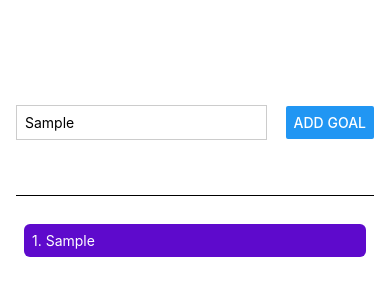
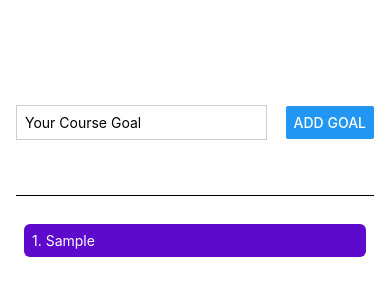
Before and after one commit to ragg09/react-native-course, a React Native app: screen / in a window 390 px wide. Both pictures are taken after typing "Sample" into the empty fields and a click on the button "ADD GOAL". Shown: the top 300 px of the page. Built offline with nearby package versions, Linux system fonts and the light colour scheme.

Commit message:
Making Components out of App.js

```diff
--- a/App.js
+++ b/App.js
@@ -1,23 +1,12 @@
 import { useState } from 'react';
-import {
-  Button,
-  ScrollView,
-  StyleSheet,
-  Text,
-  TextInput,
-  View,
-  FlatList
-} from 'react-native';
+import { Button, StyleSheet, TextInput, View, FlatList } from 'react-native';
+import GoalItem from './components/GoalItem';
+import GoalInput from './components/GoalInput';
 
 export default function App() {
-  const [inputGoal, setInputGoal] = useState('');
   const [goalLists, setGoalLists] = useState([]);
 
-  const goalInptutHandler = (input) => {
-    setInputGoal(input);
-  };
-
-  const addGoalHandler = () => {
+  const addGoalHandler = (inputGoal) => {
     setGoalLists((currentGoalLists) => [
       ...currentGoalLists,
       { text: inputGoal, id: Math.random() }
@@ -26,24 +15,13 @@ export default function App() {
 
   return (
     <View style={styles.appContainer}>
-      <View style={styles.inputContainer}>
-        <TextInput
-          style={styles.textInput}
-          placeholder="Your Course Goal"
-          onChangeText={goalInptutHandler}
-        />
-        <Button title="Add Goal" onPress={addGoalHandler} />
-      </View>
+      <GoalInput onPress={addGoalHandler} />
       <View style={styles.goalsContainer}>
         <FlatList
           data={goalLists}
           renderItem={(itemData) => {
             return (
-              <View style={styles.goalItem}>
-                <Text style={styles.goalItemText}>
-                  {itemData.index + 1}. {itemData.item.text}
-                </Text>
-              </View>
+              <GoalItem id={itemData.index + 1} text={itemData.item.text} />
             );
           }}
           alwaysBounceVertical={false}
@@ -72,23 +50,7 @@ const styles = StyleSheet.create({
     borderBottomWidth: 1,
     borderBottomColor: 'black'
   },
-  textInput: {
-    borderWidth: 1,
-    borderColor: '#cccccc',
-    width: '70%',
-    marginRight: 8,
-    padding: 8
-  },
   goalsContainer: {
     flex: 4
-  },
-  goalItem: {
-    margin: 8,
-    borderRadius: 6,
-    backgroundColor: '#5e0acc',
-    padding: 8
-  },
-  goalItemText: {
-    color: 'white'
   }
 });
--- /dev/null
+++ b/components/GoalInput.js
@@ -0,0 +1,54 @@
+import { useState } from 'react';
+import {
+  Button,
+  ScrollView,
+  StyleSheet,
+  Text,
+  TextInput,
+  View,
+  FlatList
+} from 'react-native';
+
+export default function GoalInput({ onPress }) {
+  const [inputGoal, setInputGoal] = useState('');
+
+  const goalInptutHandler = (input) => {
+    setInputGoal(input);
+  };
+
+  const addGoalHandler = () => {
+    onPress(inputGoal);
+    setInputGoal('');
+  };
+
+  return (
+    <View style={styles.inputContainer}>
+      <TextInput
+        style={styles.textInput}
+        placeholder="Your Course Goal"
+        onChangeText={goalInptutHandler}
+        value={inputGoal}
+      />
+      <Button title="Add Goal" onPress={addGoalHandler} />
+    </View>
+  );
+}
+
+const styles = StyleSheet.create({
+  inputContainer: {
+    flex: 1,
+    flexDirection: 'row',
+    justifyContent: 'space-between',
+    alignItems: 'center',
+    marginBottom: 20,
+    borderBottomWidth: 1,
+    borderBottomColor: 'black'
+  },
+  textInput: {
+    borderWidth: 1,
+    borderColor: '#cccccc',
+    width: '70%',
+    marginRight: 8,
+    padding: 8
+  }
+});
--- /dev/null
+++ b/components/GoalItem.js
@@ -0,0 +1,31 @@
+import {
+  Button,
+  ScrollView,
+  StyleSheet,
+  Text,
+  TextInput,
+  View,
+  FlatList
+} from 'react-native';
+
+export default function GoalItem({ id, text }) {
+  return (
+    <View style={styles.goalItem}>
+      <Text style={styles.goalItemText}>
+        {id}. {text}
+      </Text>
+    </View>
+  );
+}
+
+const styles = StyleSheet.create({
+  goalItem: {
+    margin: 8,
+    borderRadius: 6,
+    backgroundColor: '#5e0acc',
+    padding: 8
+  },
+  goalItemText: {
+    color: 'white'
+  }
+});
```
